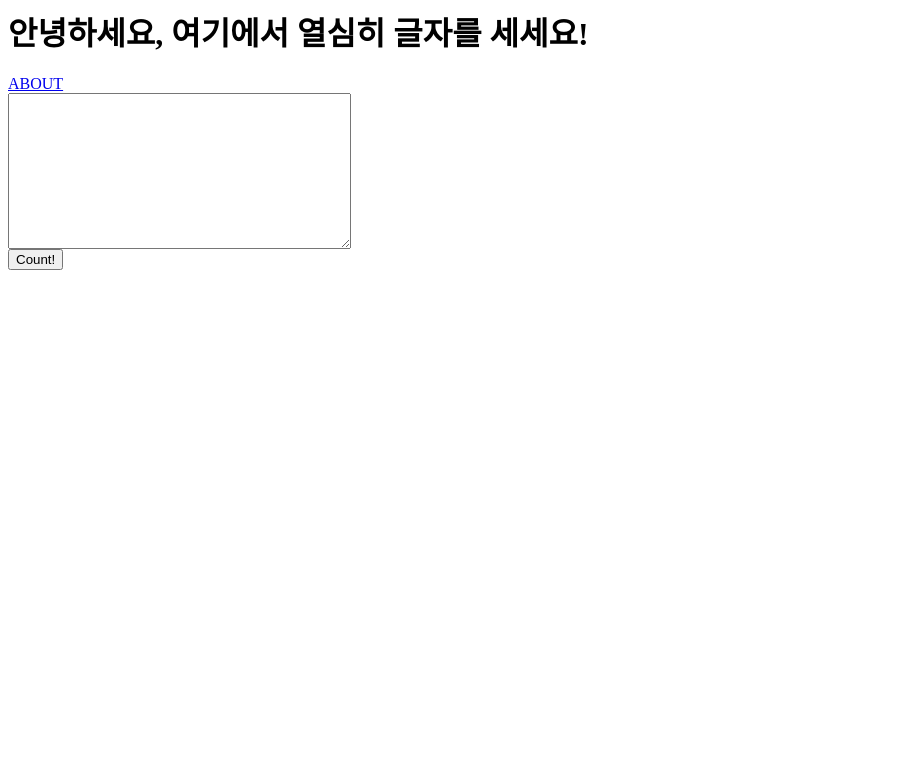
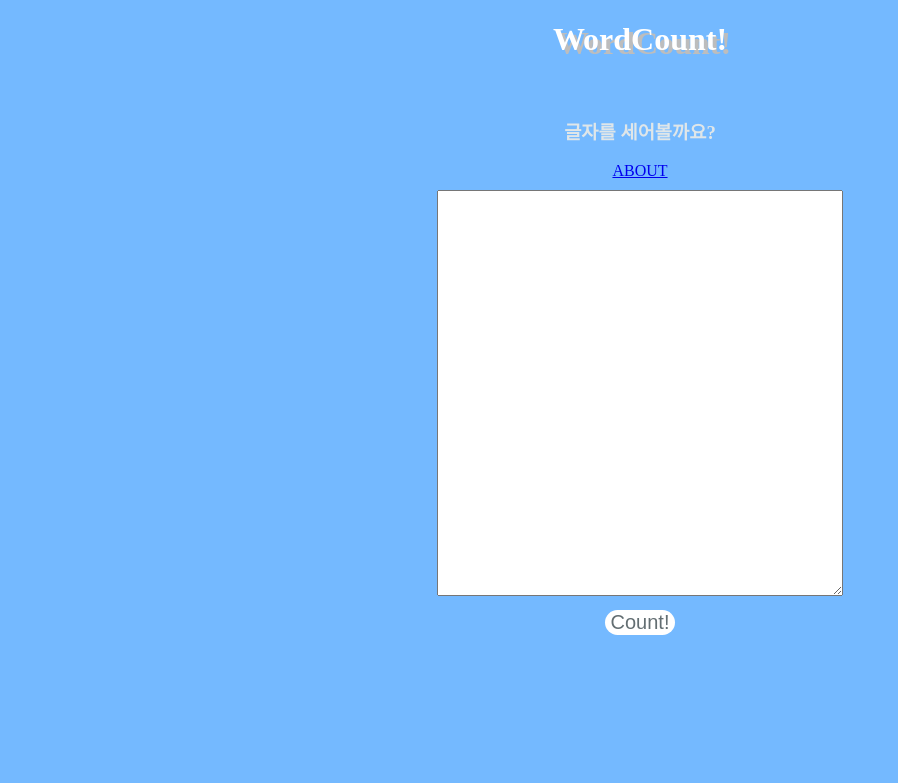
Before and after one commit to Yumina9/wordcounter, a Django app: page / in a window 1280 px wide. Shown: the top 783 px of the page, without its empty margins (0-898 px from the left). Run offline with Django 3.2, Linux system fonts and the light colour scheme.

Commit message:
WordCount2차과제완성

```diff
--- a/firstproject/settings.py
+++ b/firstproject/settings.py
@@ -119,3 +119,5 @@ USE_TZ = True
 # https://docs.djangoproject.com/en/2.1/howto/static-files/
 
 STATIC_URL = '/static/'
+
+STATICFILES_DIRS = (os.path.join(BASE_DIR, 'static'), )
--- /dev/null
+++ b/static/style.css
@@ -0,0 +1,51 @@
+body {
+  background-color: #74b9ff;
+}
+
+.wordcount,
+.About_page,
+.result_page {
+  color: #ffffff;
+  text-shadow: 4px 4px 0px #bdbdbd;
+}
+
+.total {
+  color: #ffcccc;
+}
+
+.word,
+.About_word,
+.result_text,
+.result_word {
+  color: #dfe6e9;
+}
+
+.About_word {
+  font-size: 17px;
+}
+
+.container,
+.wap_about {
+  margin: 0 auto;
+  width: 500px;
+  text-align: center;
+}
+
+#button {
+  border: none;
+  border-radius: 15px;
+  color: #636e72;
+  background: white;
+  font-size: 20px;
+  margin-top: 10px;
+}
+
+.about {
+  display: inline-block;
+  margin-bottom: 10px;
+}
+
+.textbox {
+  height: 400px;
+  width: 400px;
+}
--- a/wordcount/templates/home.html
+++ b/wordcount/templates/home.html
@@ -1,9 +1,31 @@
-<h1>안녕하세요, 여기에서 열심히 글자를 세세요!</h1>
+{% load static %}
+<!DOCTYPE html>
+<html lang="en">
+  <head>
+    <meta charset="UTF-8" />
+    <meta name="viewport" content="width=device-width, initial-scale=1.0" />
+    <meta http-equiv="X-UA-Compatible" content="ie=edge" />
+    <title>Document</title>
+    <link rel="stylesheet" href="{% static 'style.css' %}" />
+  </head>
+  <body>
+    <div class="container">
+      <h1 class="wordcount">WordCount!</h1>
+      <br />
+      <h3 class="word">글자를 세어볼까요?</h3>
 
-<a href="{%url 'about'%}">ABOUT</a>
+      <a class="about" href="{%url 'about'%}">ABOUT</a>
 
-<form action="{%url 'result' %}">
-    <textarea cols="40" rows="10" name="fulltext"></textarea>
-    <br>
-    <input type="submit" value="Count!">
-</form>
+      <form action="{%url 'result' %}">
+        <textarea
+          class="textbox"
+          cols="40"
+          rows="10"
+          name="fulltext"
+        ></textarea>
+        <br />
+        <input id="button" type="submit" value="Count!" />
+      </form>
+    </div>
+  </body>
+</html>
```
Also changed, not shown: wordcount/templates/about.html (+22 -3 lines), wordcount/templates/result.html (+31 -10 lines).
